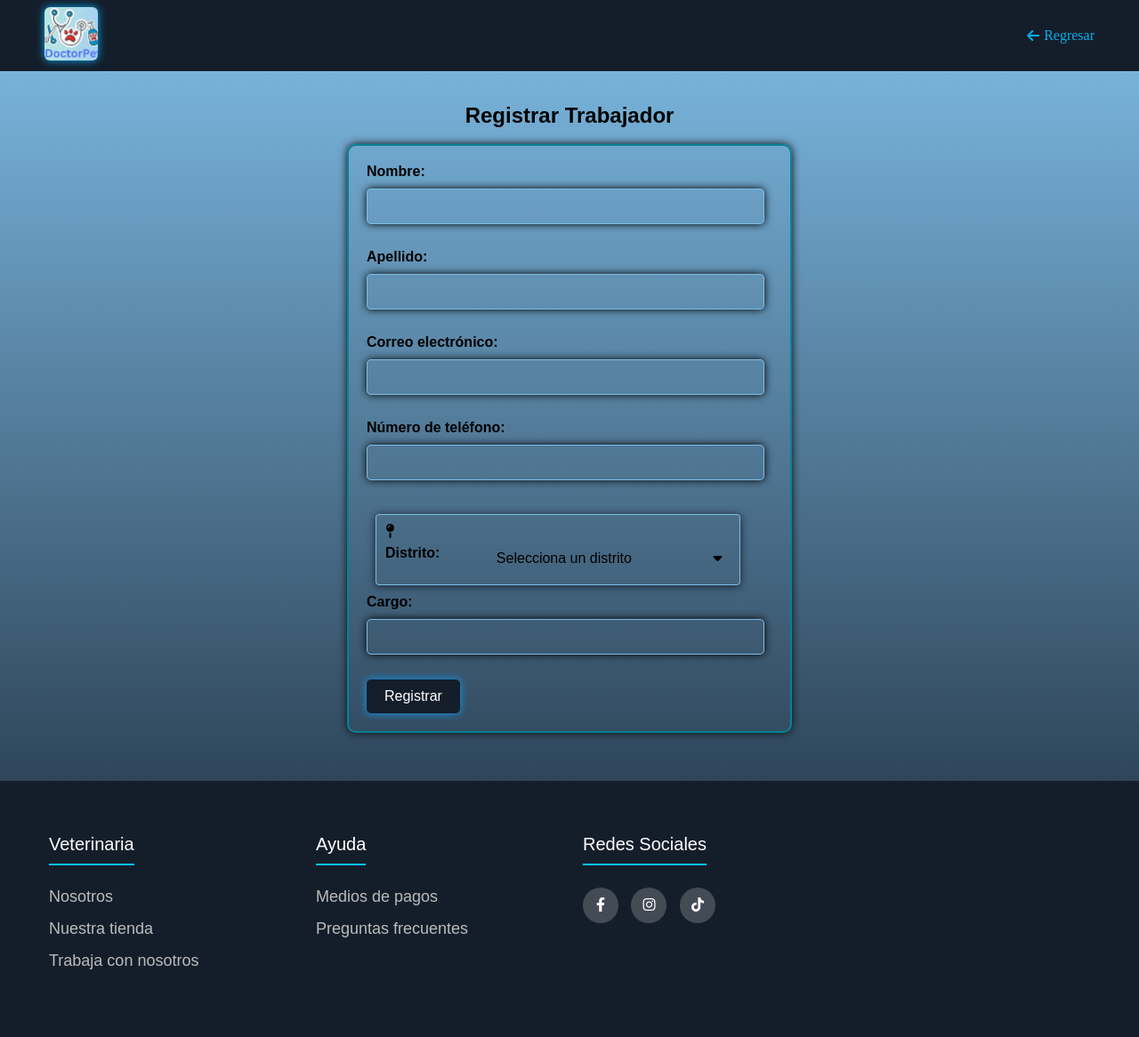
After one commit to Jhanmer/DoctorPet, a PHP site: page /RTrabajadores.php in a window 1280 px wide. The commit adds this page. Shown: the whole page at 89% size. Run offline with PHP 8.4, Linux system fonts and the light colour scheme; data comes from the database, SQL or seed files in the repository.

Commit message:
Se agrego registro de trabajador

```diff
--- a/CConsultas.php
+++ b/CConsultas.php
@@ -90,6 +90,7 @@
         </div>
         <section>
             <h2>Reservar cita</h2>
+
             <form class="formulario" action="./controlador/RegistrarConsulta.php" method="post">
                 <fieldset>
                     <!-- <legend>Contáctanos llenando todos los campos</legend> -->
--- /dev/null
+++ b/CSS/EstiloRTrabajadores.css
@@ -0,0 +1,187 @@
+body {
+  margin: 0%;
+  /*background-color: #141e2b;
+  background-image: linear-gradient(0deg, #141e2b 25%, #7fbde7 50%, #141e2b 94%);*/
+  background-color: #141e2b;
+  background-image: linear-gradient(0deg, #141e2b 0%, #7fbde7 100%);
+
+}
+
+header {
+  display: flex;
+  justify-content: space-between;
+  align-items: center;
+  background-color: #141e2b;
+
+  height: 80px;
+  padding: 0 50px;
+  /*box-shadow: 0 0 5px #08aeea1c;*/
+}
+
+.logo img {
+  height: 60px;
+  width: 60px;
+  border-radius: 10%;
+  object-fit: cover;
+  box-shadow: 0 0 10px #05a6f0;
+}
+
+.back-button {
+  display: flex;
+  align-items: center;
+  font-size: 16px;
+  color: #08AEEA;
+  text-decoration: none;
+}
+
+.back-button i {
+  margin-right: 5px;
+}
+
+
+h2 {
+  font-family: Arial, sans-serif;
+  max-width: 500px;
+  /* Ancho máximo */
+  margin: 0 auto;
+  /* Centrado horizontal */
+  text-align: center;
+  /* Centrado vertical */
+  color: #000000;
+
+}
+
+
+form {
+
+  max-width: 500px;
+  margin: 0 auto;
+  padding: 20px;
+  border: 2px solid #068295;
+  border-radius: 10px;
+  box-shadow: 0 0 10px #0c0c0c;
+  font-family: Arial, sans-serif;
+}
+
+label {
+  display: block;
+  margin-bottom: 10px;
+  font-weight: bold;
+  color: #000000;
+}
+
+input[type="text"],
+input[type="email"],
+input[type="tel"] {
+  width: 98%;
+  padding: 10px;
+  box-shadow: 0 0 10px #000000;
+  border: 1px solid #7FBDE7;
+  border-radius: 5px;
+  font-size: 16px;
+  margin-bottom: 10px;
+  transition: border-color 0.3s ease-in-out;
+  background-color: transparent;
+
+}
+
+input[type="text"]:focus,
+input[type="email"]:focus,
+input[type="tel"]:focus {
+  border-color: #ffea00;
+  outline: none;
+}
+
+input[type="submit"] {
+  box-shadow: 0 0 10px #0b99f1;
+  background-color: #141e2b;
+  color: #fff;
+  padding: 10px 20px;
+  border: none;
+  border-radius: 5px;
+  font-size: 16px;
+  cursor: pointer;
+  transition: background-color 0.3s ease-in-out;
+
+}
+
+input[type="submit"]:hover {
+  background-color: #0b99f1;
+}
+
+
+
+/*css para el desplegable distritos*/
+
+.input-field-RC-2 {
+  background-color: transparent;
+  border-radius: 4px;
+  border: 1px solid #7FBDE7;
+  box-shadow: 0 1px 10px #141e2b;
+  display: inline-block;
+  font-size: 16px;
+  margin: 10px;
+  padding: 10px;
+  position: relative;
+  width: 90%;
+}
+
+.select-container {
+  display: flex;
+  align-items: center;
+  justify-content: space-between;
+}
+
+.select-box {
+  background-color: transparent;
+  border: none;
+  font-size: 16px;
+  height: 40px;
+  margin: 0;
+  padding: 0 10px;
+  width: 200px;
+  -webkit-appearance: none;
+  -moz-appearance: none;
+  appearance: none;
+  cursor: pointer;
+}
+
+.select-box:focus {
+  outline: none;
+}
+
+.option {
+  background-color: #ffffff;
+  color: #333;
+  cursor: pointer;
+  transition: background-color 0.3s ease;
+}
+
+.option:hover {
+  background-color: #f5f5f5;
+}
+
+.icon-container {
+  background-color: transparent;
+ border-radius: 0 4px 4px 0;
+  color: #000000;
+ display: flex;
+  align-items: center;
+  justify-content: center;
+  position: relative;
+  right: 0;
+  top: 0;
+}
+
+.fa-solid {
+  font-size: 16px;
+  margin-right: 10px;
+}
+
+.fa-caret-down {
+  transition: transform 0.3s ease;
+}
+
+.select-box:focus~.icon-container .fa-caret-down {
+  transform: rotate(180deg);
+}
--- /dev/null
+++ b/RTrabajadores.php
@@ -0,0 +1,101 @@
+<?php
+require 'Config/conexion_bd.php';
+$con = fnConnect($msg);
+$consultaDist = "select * from dp_distrito;";
+$ListaDist = mysqli_query($con, $consultaDist);
+?>
+
+<!DOCTYPE html>
+<html lang="es">
+
+<head>
+  <meta charset="UTF-8">
+  <meta http-equiv="X-UA-Compatible" content="IE=edge">
+  <meta name="viewport" content="width=device-width, initial-scale=1.0">
+  <title>Registro de trabajadores</title>
+  <link rel="icon" type="image/png" href="Imagenes/LOGO.jpg">
+  <link href="CSS/EstiloRTrabajadores.css" rel="stylesheet" type="text/css" />
+  <link href="CSS/EstiloPiePagina.css" rel="stylesheet" type="text/css" />
+  <link rel="stylesheet" href="https://cdnjs.cloudflare.com/ajax/libs/font-awesome/6.2.1/css/all.min.css">
+</head>
+
+<body>
+  <header>
+    <a href="#" class="logo"><img src="./Imagenes/LOGO.jpg" alt="Logo"></a>
+    <a href="#" class="back-button"><i class="fas fa-arrow-left"></i> Regresar</a>
+  </header>
+  <br><br>
+  <h2>Registrar Trabajador</h2>
+  <br>
+  <form action="./Controlador/Ctrl_RTrabajadores.php" method="post">
+
+    <label for="nombre">Nombre:</label>
+    <input type="text" id="nombre" name="nombre" required><br><br>
+
+    <label for="apellido">Apellido:</label>
+    <input type="text" id="apellido" name="apellido" required><br><br>
+
+    <label for="correo">Correo electrónico:</label>
+    <input type="email" id="correo" name="correo" required><br><br>
+
+    <label for="numero">Número de teléfono:</label>
+    <input type="tel" id="numero" name="numero" required><br><br>
+
+    <div class="input-field-RC-2">
+      <i class="fa-solid fa-map-pin"></i>
+      <div class="select-container">
+        <label for="numero">Distrito:</label>
+        <select name="district" class="select-box">
+          <option value="">Selecciona un distrito</option>
+          <?php while ($row = mysqli_fetch_assoc($ListaDist)) { ?>
+            <option value="<?php echo $row["idDistrito"] ?>">
+              <?php echo $row["Nombre"] ?>
+            </option>
+          <?php } ?>
+        </select>
+        <div class="icon-container">
+          <i class="fa-solid fa-caret-down"></i>
+        </div>
+      </div>
+    </div>
+
+    <label for="cargo">Cargo:</label>
+    <input type="text" id="cargo" name="cargo" required><br><br>
+
+    <input type="submit" value="Registrar">
+  </form>
+  <br><br><br>
+
+  <footer class="footer">
+    <div class="container-f">
+      <div class="footer-row">
+        <div class="footer-links">
+          <h4>Veterinaria</h4>
+          <ul>
+            <li><a href="#">Nosotros</a></li>
+            <li><a href="#">Nuestra tienda</a></li>
+            <li><a href="#">Trabaja con nosotros</a></li>
+          </ul>
+        </div>
+        <div class="footer-links">
+          <h4>Ayuda</h4>
+          <ul>
+            <li><a href="#">Medios de pagos</a></li>
+            <li><a href="#">Preguntas frecuentes</a></li>
+          </ul>
+        </div>
+        <div class="footer-links">
+          <h4>Redes Sociales</h4>
+          <div class="social-link">
+            <a href="#"><i class="fab fa-facebook-f"></i></a>
+            <a href="#"><i class="fab fa-instagram"></i></a>
+            <a href="#"><i class="fab fa-tiktok"></i></a>
+          </div>
+        </div>
+      </div>
+    </div>
+  </footer>
+
+</body>
+
+</html>
```
Also changed, not shown: Controlador/Ctrl_RTrabajadores.php (added, +38 -0 lines), RegistroC.php (+12 -7 lines).
